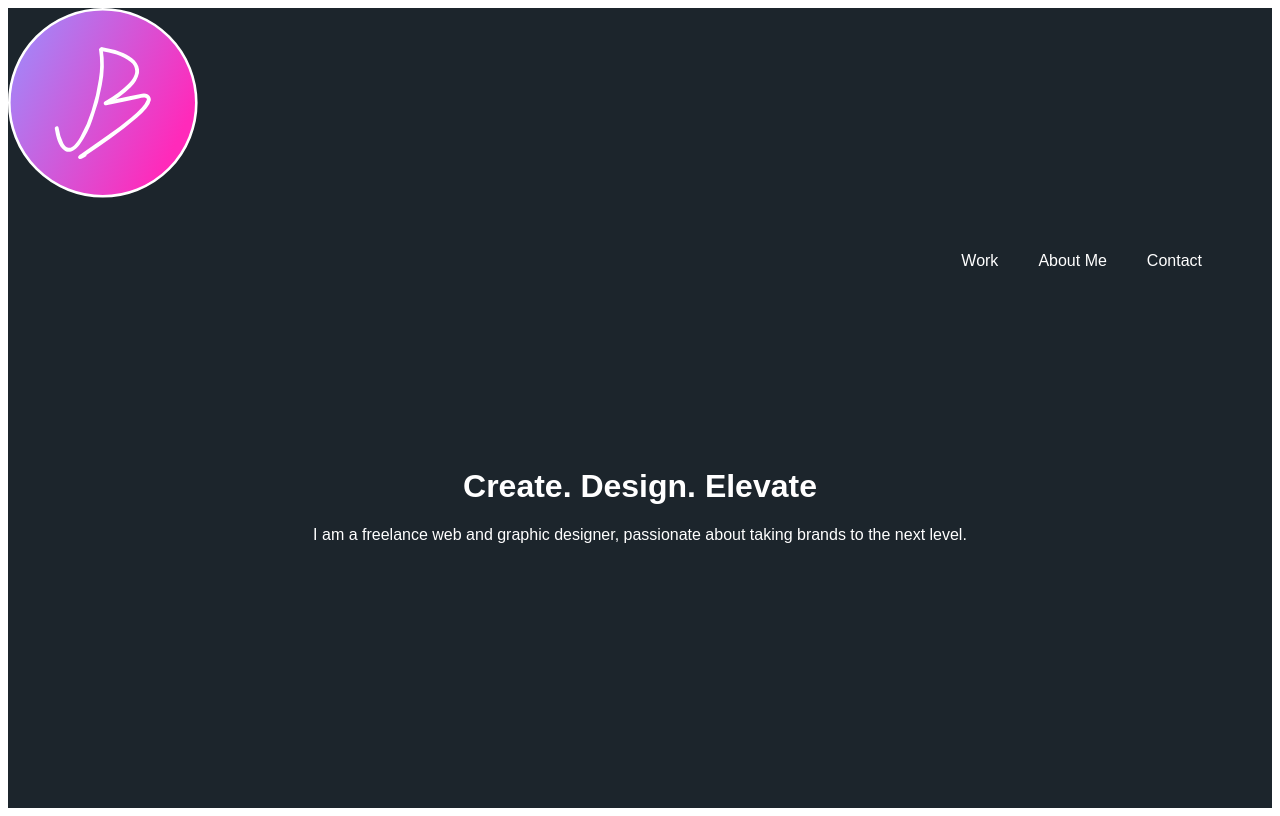
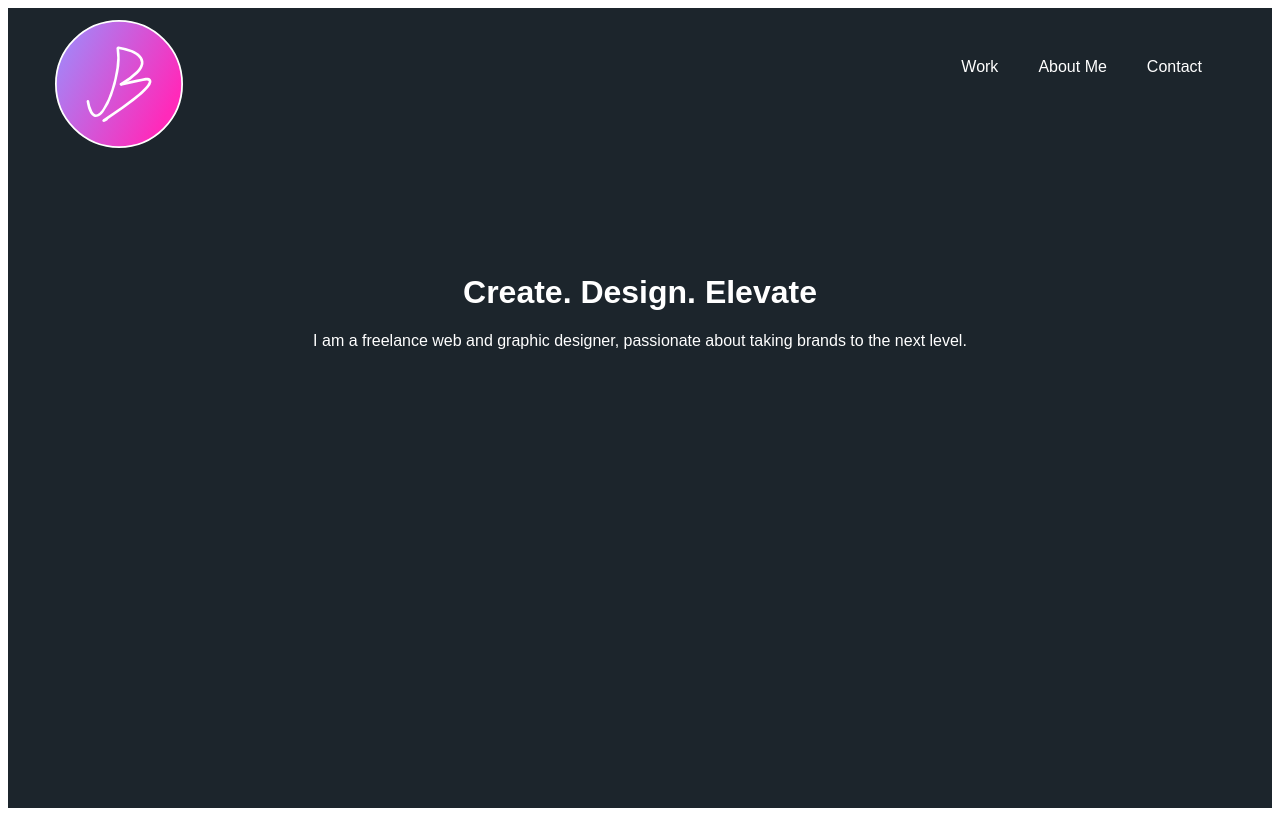
Before and after one commit to jbentley10/header-in-nextjs, a Next.js app: page / in a window 1280 px wide. Built offline with nearby package versions, Linux system fonts and the light colour scheme.

Commit message:
Resized and  re-positioned the SVG.

```diff
--- a/components/Header.js
+++ b/components/Header.js
@@ -5,7 +5,7 @@ import {useSpring, animated} from 'react-spring';
 /* Animations */
 function HeaderFadeInAnimation() {
   // Define one of our springs
-  const fadeInQuick = useSpring({opacity: 1, from: {opacity: 0.25}})
+  const fadeInQuick = useSpring({opacity: 1, from: {opacity: 0}})
 
   return (
     <animated.h1 style={fadeInQuick}>Create. Design. Elevate</animated.h1>
--- a/components/Logo.js
+++ b/components/Logo.js
@@ -6,12 +6,17 @@ const SVG = ({
         strokeMiterLimit: "10",
         fill: "url(#linear-gradient)",
     },
+    svgStyle = {
+        position: "absolute",
+        left: "55px",
+        top: "20px",
+    },
     viewBox = "0 0 73 73",
     fill = "#ffffff",
-    width = "15%",
+    width = "10%",
     padding = "50px"
 }) => (
-    <svg
+    <svg style={svgStyle}
     width={width}
     viewBox={viewBox}
     padding={padding}>
```
